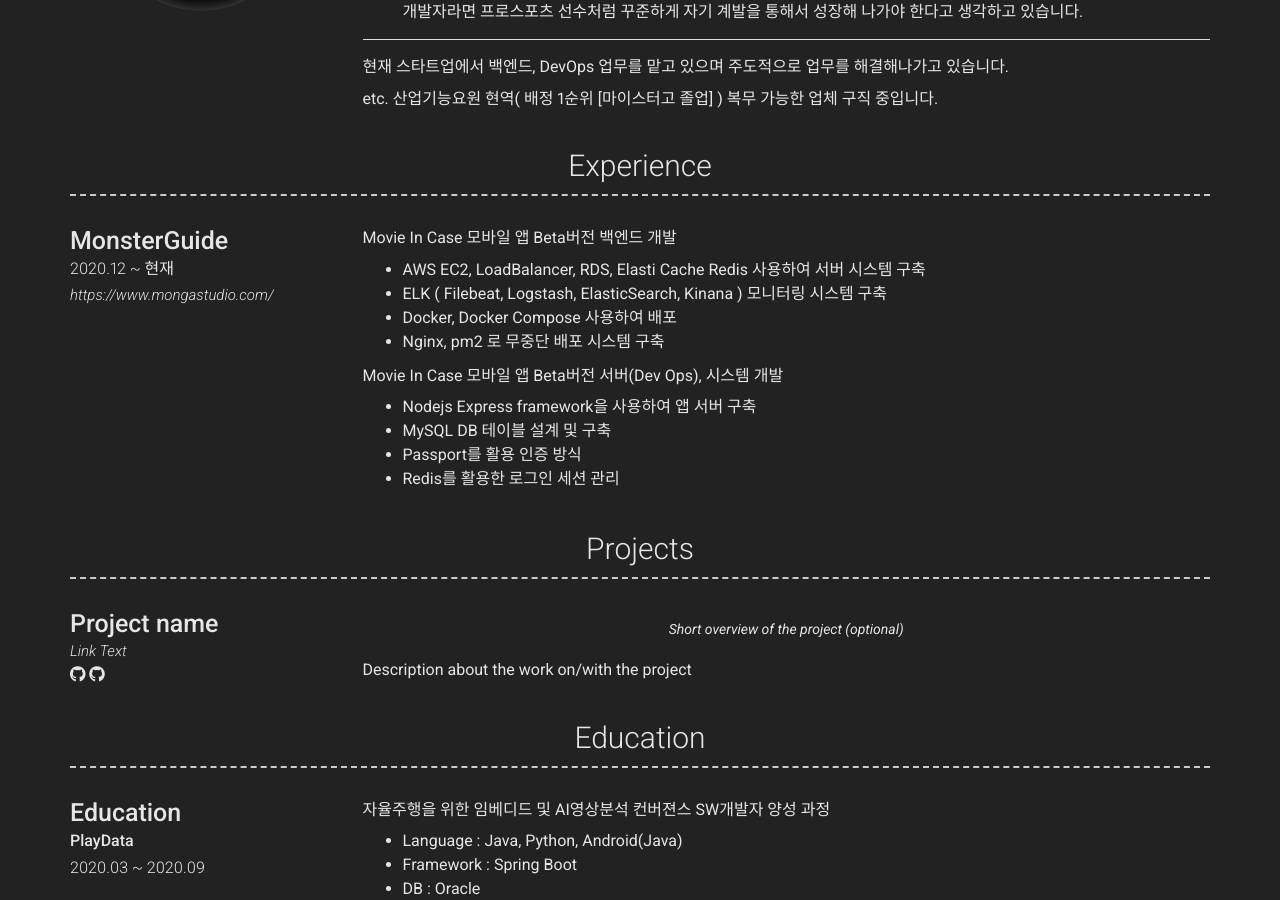
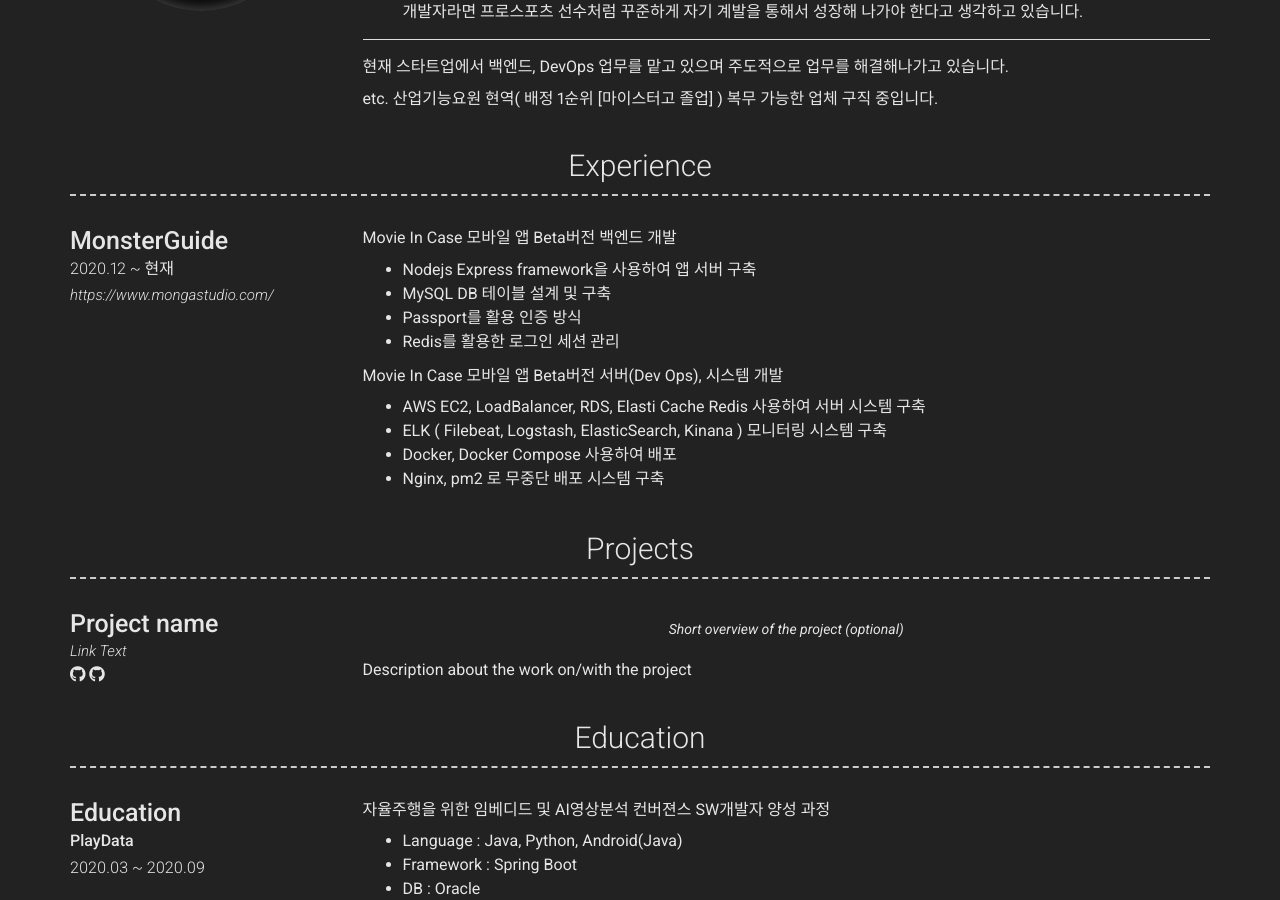
Before and after one commit to gwon713/gwon713.github.io, a Jekyll site: the page built from index.md, in a window 1280 px wide and 900 px high, scrolled down 491 px. Built offline with Jekyll 4.4.1, drawn with Linux system fonts in a browser that asks for light colours; nearby versions of some CDN libraries.

```diff
--- a/_config.yml
+++ b/_config.yml
@@ -73,16 +73,17 @@ content:
         link: https://www.mongastudio.com/
         description: | # this will include new lines to allow paragraphs
           Movie In Case 모바일 앱 Beta버전 백엔드 개발
+          - Nodejs Express framework을 사용하여 앱 서버 구축
+          - MySQL DB 테이블 설계 및 구축
+          - Passport를 활용 인증 방식
+          - Redis를 활용한 로그인 세션 관리
+
+          Movie In Case 모바일 앱 Beta버전 서버(Dev Ops), 시스템 개발
           - AWS EC2, LoadBalancer, RDS, Elasti Cache Redis 사용하여 서버 시스템 구축
           - ELK ( Filebeat, Logstash, ElasticSearch, Kinana ) 모니터링 시스템 구축
           - Docker, Docker Compose 사용하여 배포
           - Nginx, pm2 로 무중단 배포 시스템 구축
 
-          Movie In Case 모바일 앱 Beta버전 서버(Dev Ops), 시스템 개발
-          - Nodejs Express framework을 사용하여 앱 서버 구축
-          - MySQL DB 테이블 설계 및 구축
-          - Passport를 활용 인증 방식
-          - Redis를 활용한 로그인 세션 관리
   - title: Projects # Title for the section
     layout: list # Type of content section (list/text)
     content:
```
